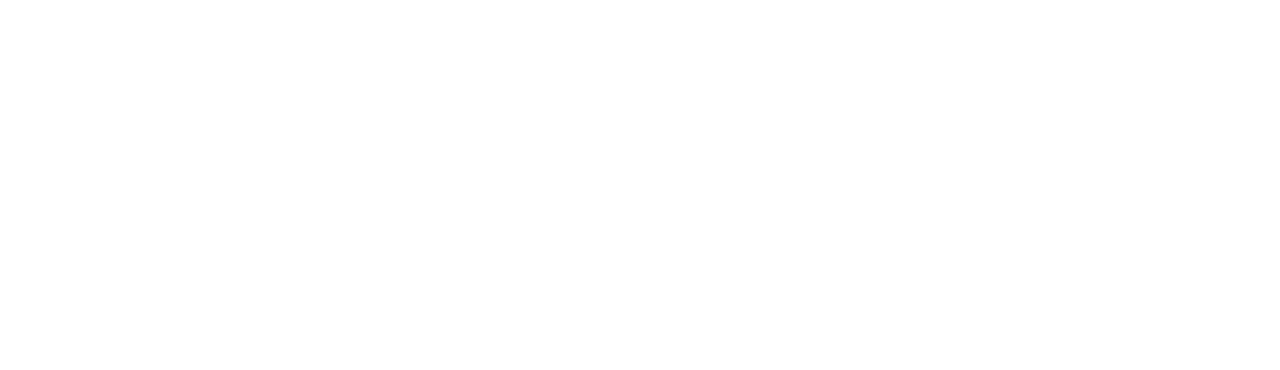
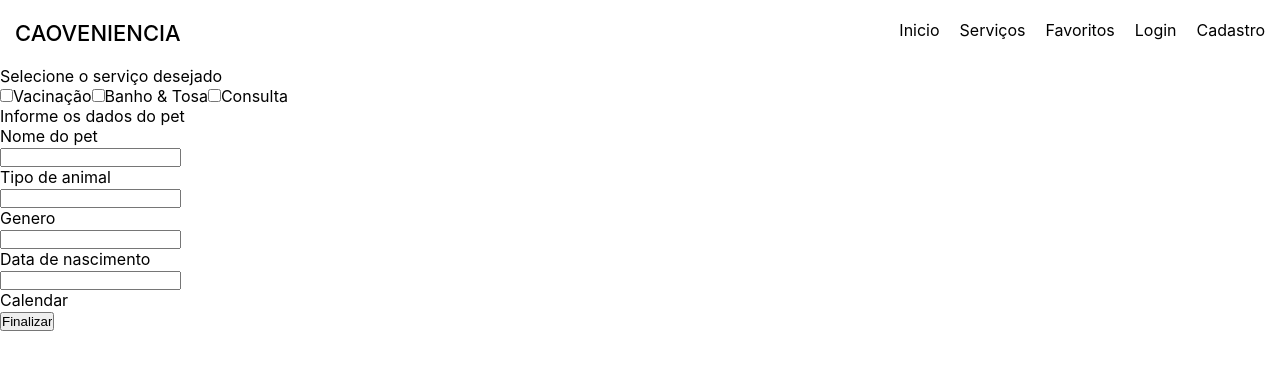
Before and after one commit to luisfelip2005/petshop, a React (Create React App) app in the folder frontend/: page /appointment in a window 1280 px wide. Before the commit this address had no page. Shown: the top 370 px of the page. Built offline with nearby package versions, Linux system fonts and the light colour scheme.

Commit message:
creating the appointment page

```diff
--- a/frontend/src/App.js
+++ b/frontend/src/App.js
@@ -1,6 +1,7 @@
 import Login from './pages/Login/Login';
 import Register from './pages/Register/Register';
 import Home from './pages/Home/Home';
+import Appointment from './pages/Appointment/Appointment';
 import './App.css';
 import { BrowserRouter as Router, Routes, Route } from "react-router-dom";
 import { DataProvider } from './contexts/DataContext';
@@ -13,6 +14,7 @@ function App() {
           <Route path="/" element={<Home />} />
           <Route path="/login" element={<Login />} />
           <Route path="/register" element={<Register />} />
+          <Route path="/appointment" element={<Appointment />} />
         </Routes>
       </DataProvider>
     </Router>
--- /dev/null
+++ b/frontend/src/pages/Appointment/Appointment.jsx
@@ -0,0 +1,39 @@
+import React from 'react'
+import HomeNavbar from '../../components/HomeNavbar/HomeNavBar'
+import "./styles.css"
+
+export default function Appointment() {
+  return (
+    <div>
+        <HomeNavbar />
+        <form>
+            <p>Selecione o serviço desejado</p>
+            <div className="checkbox-container">
+                <input id="vac" name='vac' type="checkbox" />
+                <label htmlFor="vac">Vacinação</label>
+                <input id="bath" name='bath' type="checkbox" />
+                <label htmlFor="bath">Banho & Tosa</label>
+                <input id="consult" name='consult' type="checkbox" />
+                <label htmlFor="consult">Consulta</label>
+            </div>
+            <p>Informe os dados do pet</p>
+            <div className="input-container">
+                <div className="inputs">
+                    <p>Nome do pet</p>
+                    <input type="text" />
+                    <p>Tipo de animal</p>
+                    <input type="text" />
+                    <p>Genero</p>
+                    <input type="text" />
+                    <p>Data de nascimento</p>
+                    <input type="text" />
+                </div>
+                <div className="calendar">
+                    <p>Calendar</p>
+                </div>
+            </div>
+            <button>Finalizar</button>
+        </form>
+    </div>
+  )
+}
--- /dev/null
+++ b/frontend/src/pages/Appointment/styles.css
@@ -0,0 +1,3 @@
+form {
+
+}
```
